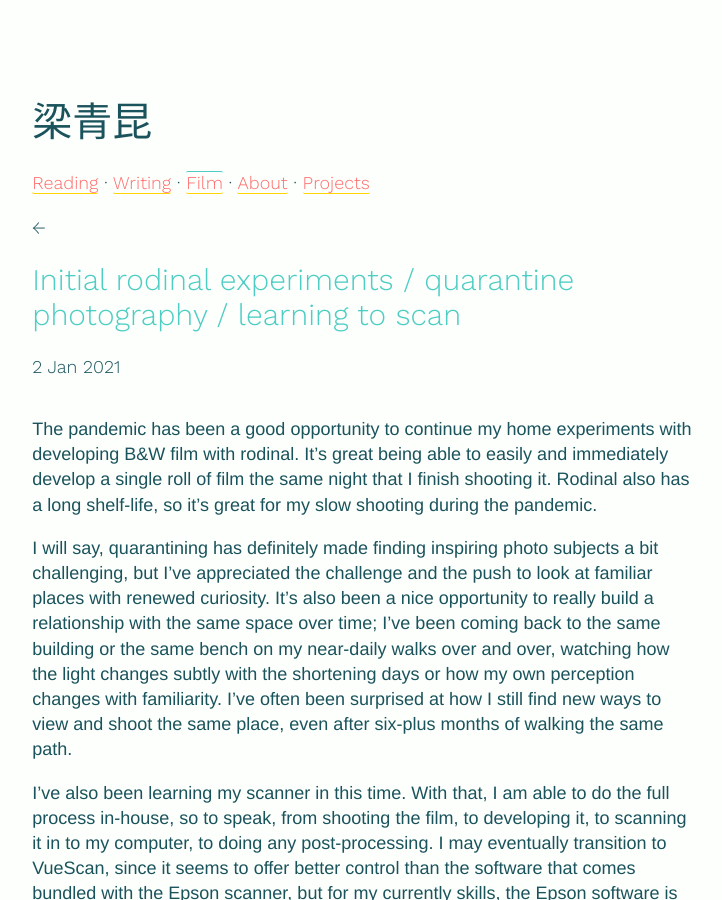
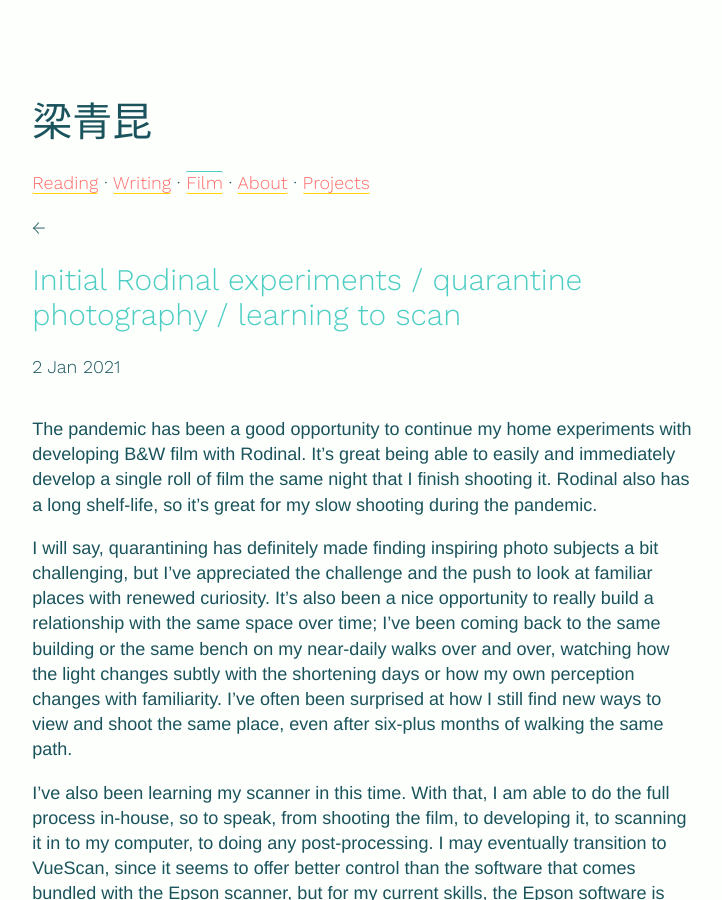
Before and after one commit to quinnleong/quinnleong.github.io, a Jekyll site: the page built from _film/2021-01-02-rodinal-quarantine-scanning.md, in a window 1280 px wide and 900 px high. Shown: the whole window, without its empty margins (275-997 px from the left). Built offline with Jekyll 4.4.1, drawn with Linux system fonts in a browser that asks for light colours; some of the changed text lies outside the part shown.

```diff
--- a/_film/2021-01-02-rodinal-quarantine-scanning.md
+++ b/_film/2021-01-02-rodinal-quarantine-scanning.md
@@ -1,11 +1,11 @@
 ---
 layout: post
-title:  "Initial rodinal experiments / quarantine photography / learning to scan"
+title:  "Initial Rodinal experiments / quarantine photography / learning to scan"
 date:   2021-01-02
 ---
 
 The pandemic has been a good opportunity to continue my home experiments with developing B&W film
-with rodinal. It's great being able to easily and immediately develop a single roll of film the same
+with Rodinal. It's great being able to easily and immediately develop a single roll of film the same
 night that I finish shooting it. Rodinal also has a long shelf-life, so it's great for my slow
 shooting during the pandemic.
 
```
Also changed, not shown: other parts of _film/2021-01-02-rodinal-quarantine-scanning.md (+15 -13 lines).
